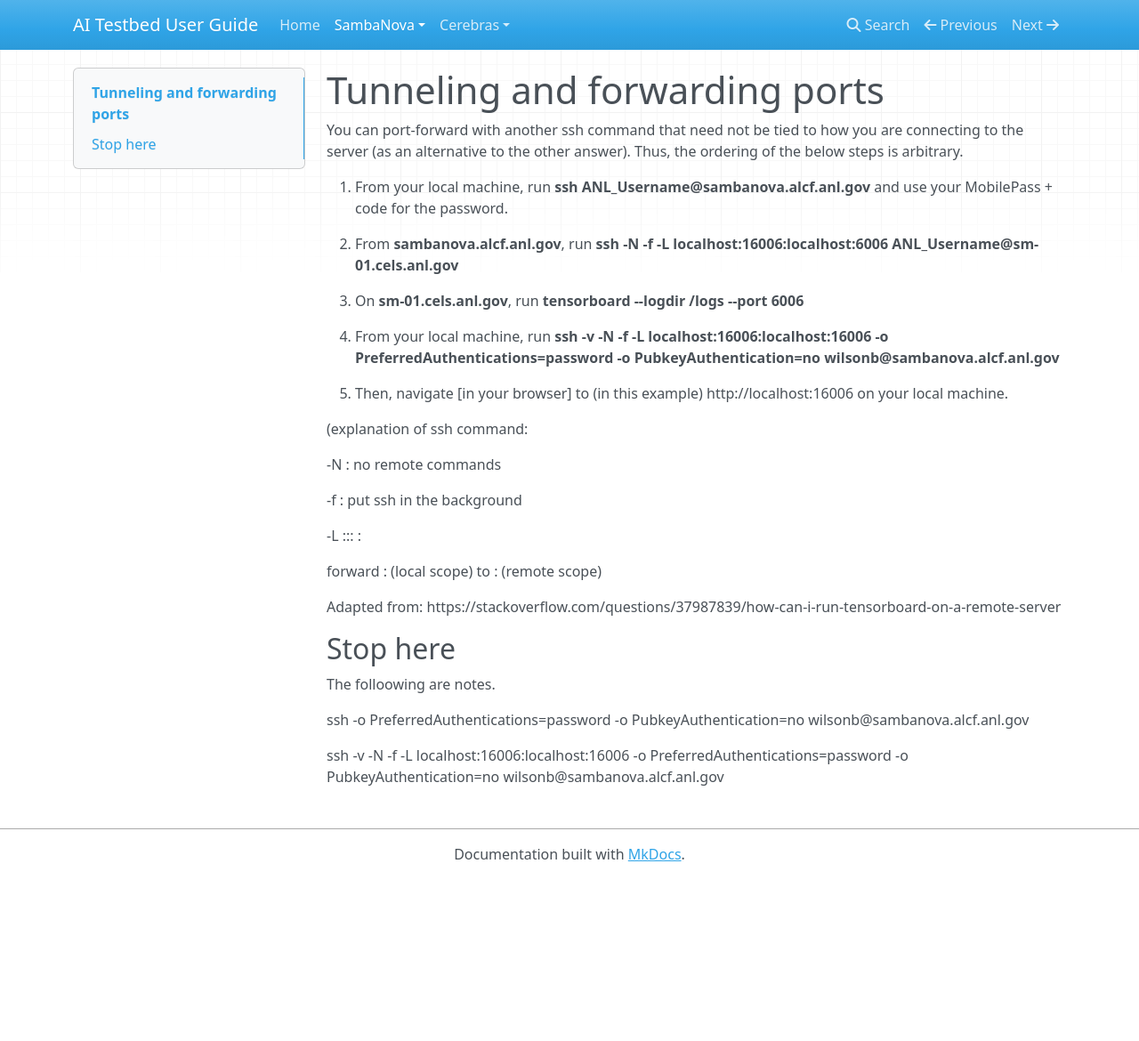
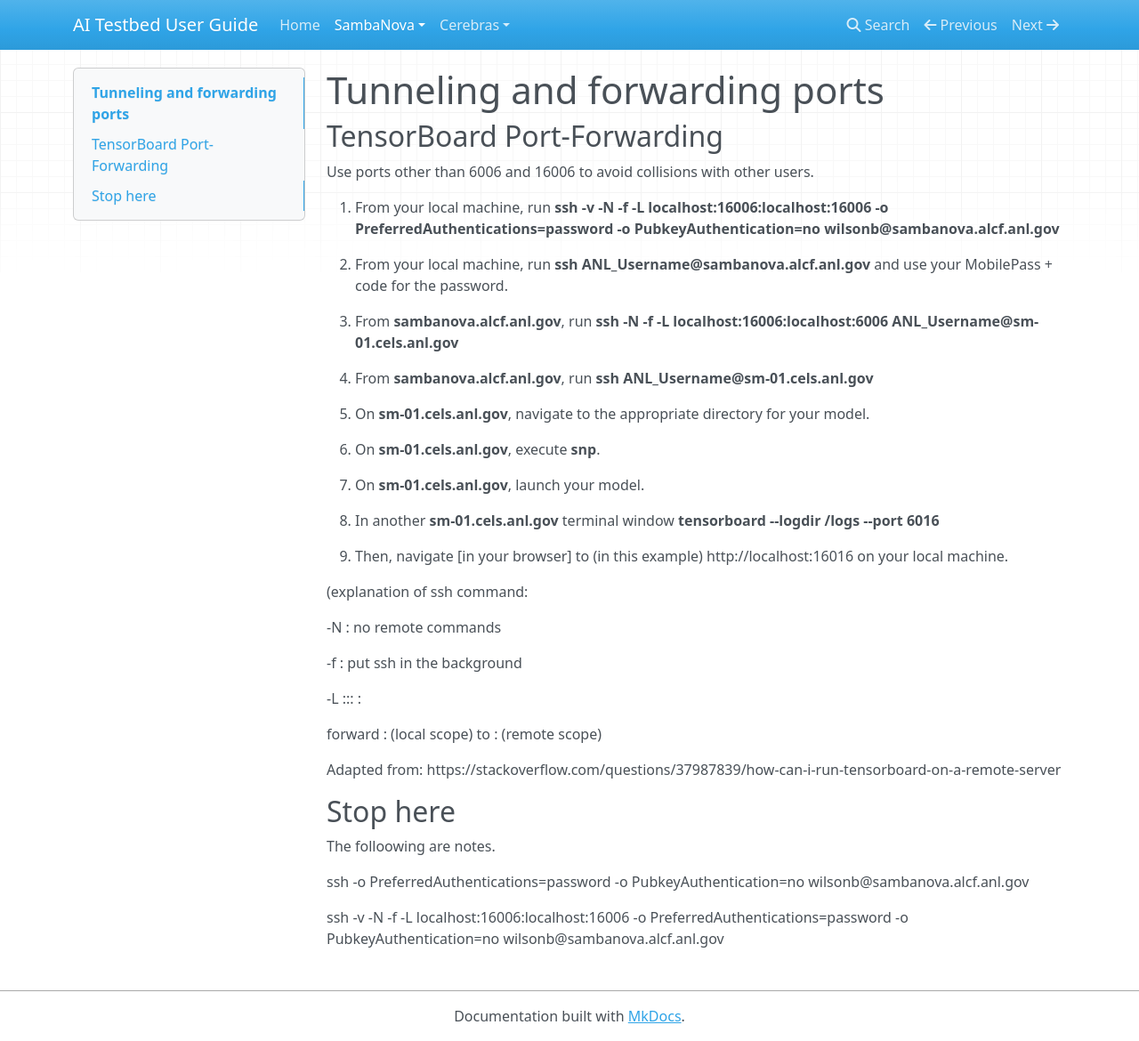
Before and after one commit to argonne-lcf/ai-testbed-userdocs, an MkDocs documentation site: the page built from docs/sambanova/Tunneling-and-forwarding-ports.md, in a window 1280 px wide and 1170 px high. Shown: the whole window at 89% size. Built offline with MkDocs 1.6.1, drawn with Linux system fonts in a browser that asks for light colours; nearby versions of some CDN libraries.

Commit message:
Port fowarding update.

```diff
--- a/docs/sambanova/Tunneling-and-forwarding-ports.md
+++ b/docs/sambanova/Tunneling-and-forwarding-ports.md
@@ -1,6 +1,11 @@
 # Tunneling and forwarding ports
 
-You can port-forward with another ssh command that need not be tied to how you are connecting to the server (as an alternative to the other answer). Thus, the ordering of the below steps is arbitrary.
+## TensorBoard Port-Forwarding
+
+Use ports other than 6006 and 16006 to avoid collisions with other users.
+
+4. From your local machine, run
+**ssh -v -N -f -L localhost:16006:localhost:16006 -o PreferredAuthentications=password -o PubkeyAuthentication=no wilsonb@sambanova.alcf.anl.gov**
 
 1. From your local machine, run
 **ssh __ANL_Username__@sambanova.alcf.anl.gov**
@@ -9,13 +14,19 @@
 2. From **sambanova.alcf.anl.gov**, run
 **ssh -N -f -L localhost:16006:localhost:6006 __ANL_Username__@sm-01.cels.anl.gov**
 
-3. On **sm-01.cels.anl.gov**, run
-**tensorboard --logdir /logs --port 6006**
+2. From **sambanova.alcf.anl.gov**, run
+**ssh __ANL_Username__@sm-01.cels.anl.gov**
 
-4. From your local machine, run
-**ssh -v -N -f -L localhost:16006:localhost:16006 -o PreferredAuthentications=password -o PubkeyAuthentication=no wilsonb@sambanova.alcf.anl.gov**
+3. On **sm-01.cels.anl.gov**, navigate to the appropriate directory for your model.
 
-5. Then, navigate [in your browser] to (in this example) http://localhost:16006 on your local machine.
+3. On **sm-01.cels.anl.gov**, execute **snp**.
+
+3. On **sm-01.cels.anl.gov**, launch your model.
+
+3. In another **sm-01.cels.anl.gov** terminal window
+**tensorboard --logdir /logs --port 6016**
+
+5. Then, navigate [in your browser] to (in this example) http://localhost:16016 on your local machine.
 
 (explanation of ssh command:
 
```
